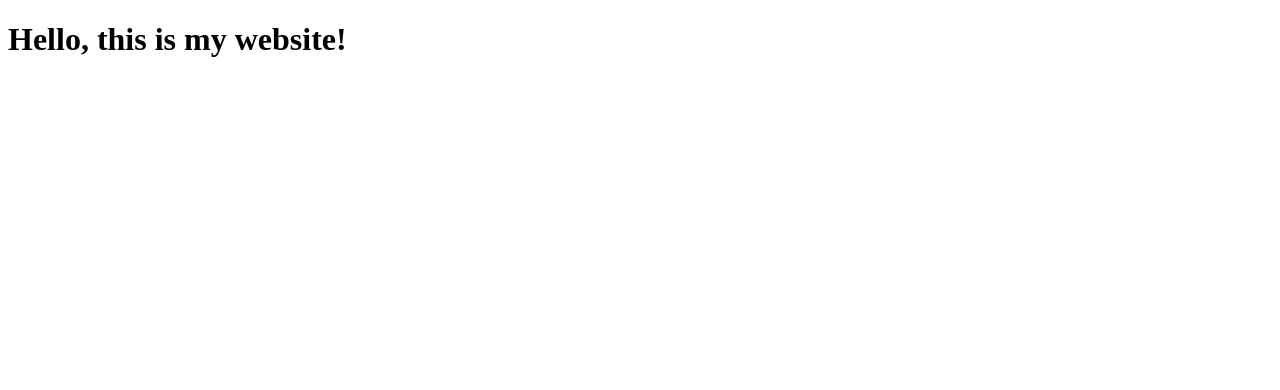
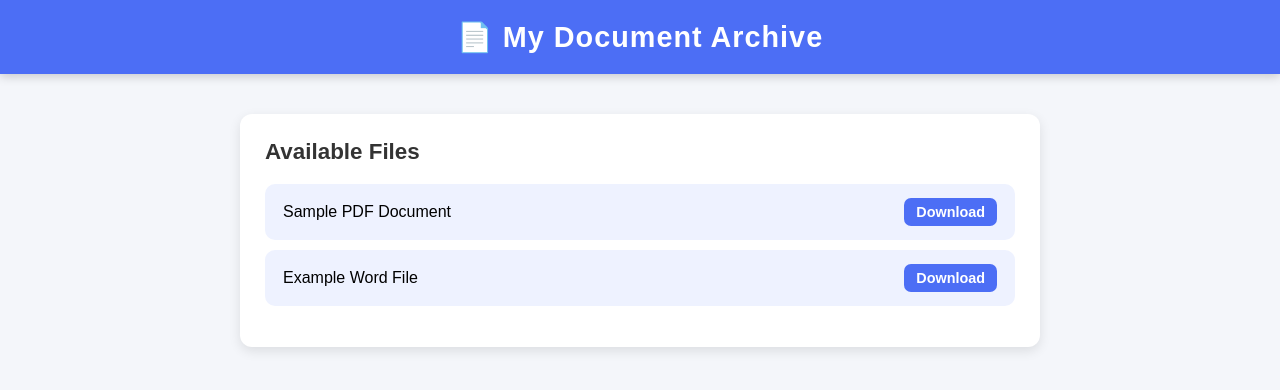
Before and after one commit to royfromkac/KOCHArchive, a plain HTML site: page index.html in a window 1280 px wide. Drawn offline with Linux system fonts and the light colour scheme.

Commit message:
Update index.html

```diff
--- a/index.html
+++ b/index.html
@@ -1,9 +1,114 @@
 <!DOCTYPE html>
-<html>
-  <head>
-    <title>My Website</title>
-  </head>
-  <body>
-    <h1>Hello, this is my website!</h1>
-  </body>
+<html lang="en">
+<head>
+    <meta charset="UTF-8">
+    <meta name="viewport" content="width=device-width, initial-scale=1.0">
+    <title>Document Archive</title>
+
+    <style>
+        body {
+            font-family: Arial, sans-serif;
+            background: #f4f6fa;
+            margin: 0;
+            padding: 0;
+        }
+
+        header {
+            background: #4c6ef5;
+            color: white;
+            padding: 20px;
+            text-align: center;
+            font-size: 1.8rem;
+            font-weight: bold;
+            letter-spacing: 1px;
+            box-shadow: 0px 2px 10px rgba(0,0,0,0.2);
+        }
+
+        .container {
+            max-width: 750px;
+            margin: 40px auto;
+            background: white;
+            padding: 25px;
+            border-radius: 12px;
+            box-shadow: 0px 4px 12px rgba(0,0,0,0.1);
+        }
+
+        h2 {
+            margin-top: 0;
+            color: #333;
+            font-size: 1.4rem;
+        }
+
+        ul {
+            list-style: none;
+            padding: 0;
+        }
+
+        li {
+            background: #eef2ff;
+            margin: 10px 0;
+            padding: 14px 18px;
+            border-radius: 10px;
+            display: flex;
+            justify-content: space-between;
+            align-items: center;
+            transition: 0.2s;
+        }
+
+        li:hover {
+            background: #dbe3ff;
+            transform: translateX(3px);
+        }
+
+        a {
+            text-decoration: none;
+            color: #1c3faa;
+            font-weight: bold;
+        }
+
+        .download {
+            background: #4c6ef5;
+            color: white;
+            padding: 6px 12px;
+            border-radius: 7px;
+            text-decoration: none;
+            font-size: 0.9rem;
+        }
+
+        .download:hover {
+            background: #3b5bdb;
+        }
+    </style>
+</head>
+<body>
+
+<header>📄 My Document Archive</header>
+
+<div class="container">
+    <h2>Available Files</h2>
+    <ul>
+
+        <!-- EXAMPLES - Replace with your files -->
+        <li>
+            <span>Sample PDF Document</span>
+            <a class="download" href="sample.pdf" download>Download</a>
+        </li>
+
+        <li>
+            <span>Example Word File</span>
+            <a class="download" href="example.docx" download>Download</a>
+        </li>
+
+        <!-- Add more files like this -->
+        <!--
+        <li>
+            <span>File Name Here</span>
+            <a class="download" href="FILENAME.pdf" download>Download</a>
+        </li>
+        -->
+
+    </ul>
+</div>
+
+</body>
 </html>
```
